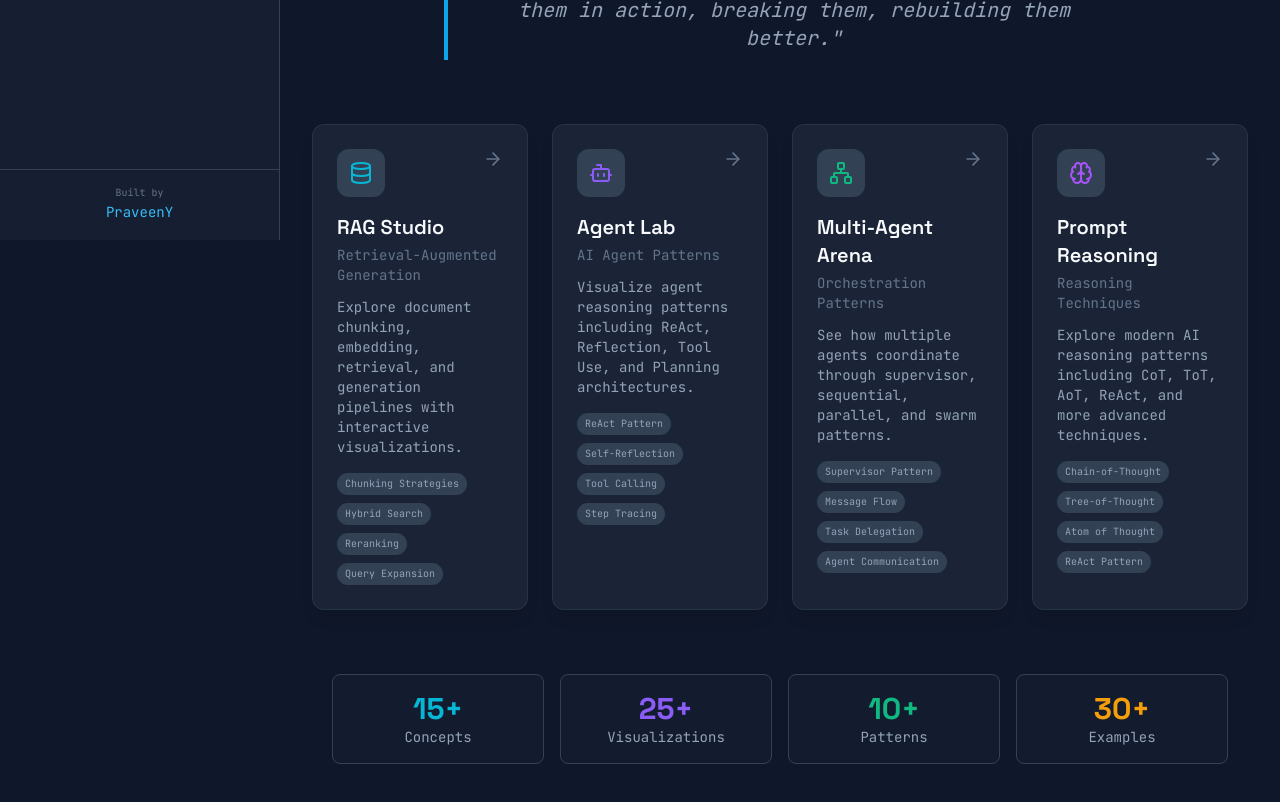
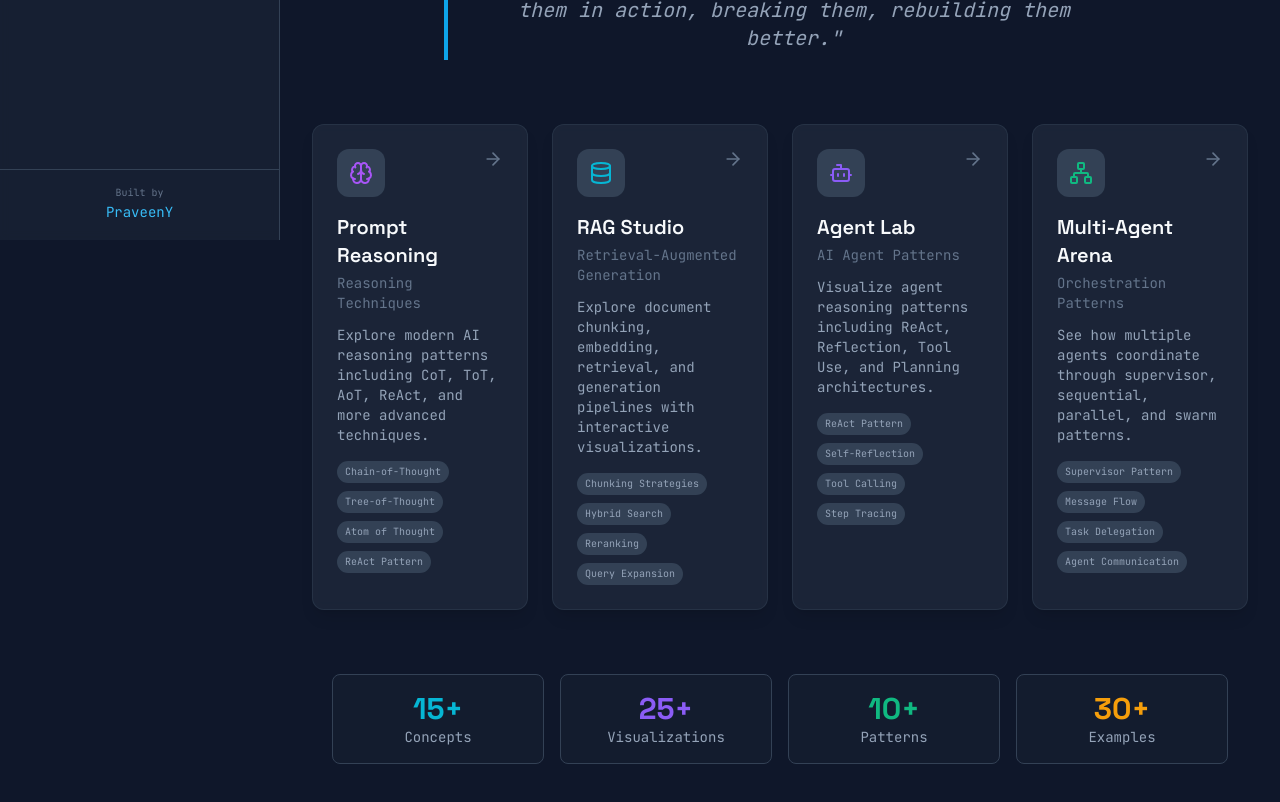
Before and after one commit to pyaichatbot/ai-learning-playground, a React (Vite) app: page / in a window 1280 px wide. Shown: the part 560-1362 px from the top of the page. Built offline with nearby package versions, Linux system fonts and the light colour scheme.

Commit message:
home page corrected

```diff
--- a/src/components/pages/HomePage.tsx
+++ b/src/components/pages/HomePage.tsx
@@ -10,6 +10,16 @@ import { Card, Button } from '@/components/shared';
 import { cn } from '@/lib/utils';
 
 const modules = [
+  {
+    id: 'reasoning',
+    title: 'Prompt Reasoning',
+    subtitle: 'Reasoning Techniques',
+    description: 'Explore modern AI reasoning patterns including CoT, ToT, AoT, ReAct, and more advanced techniques.',
+    icon: Brain,
+    color: 'reasoning',
+    features: ['Chain-of-Thought', 'Tree-of-Thought', 'Atom of Thought', 'ReAct Pattern'],
+    path: '/reasoning',
+  },
   {
     id: 'rag',
     title: 'RAG Studio',
@@ -39,16 +49,6 @@ const modules = [
     color: 'multiagent',
     features: ['Supervisor Pattern', 'Message Flow', 'Task Delegation', 'Agent Communication'],
     path: '/multi-agent',
-  },
-  {
-    id: 'reasoning',
-    title: 'Prompt Reasoning',
-    subtitle: 'Reasoning Techniques',
-    description: 'Explore modern AI reasoning patterns including CoT, ToT, AoT, ReAct, and more advanced techniques.',
-    icon: Brain,
-    color: 'reasoning',
-    features: ['Chain-of-Thought', 'Tree-of-Thought', 'Atom of Thought', 'ReAct Pattern'],
-    path: '/reasoning',
   },
 ];
 
@@ -80,7 +80,7 @@ export const HomePage: React.FC = () => {
           </p>
 
           <div className="flex items-center justify-center gap-4">
-            <Link to="/rag">
+            <Link to="/reasoning">
               <Button size="lg" className="group">
                 Start Learning
                 <ArrowRight size={18} className="group-hover:translate-x-1 transition-transform" />
```
